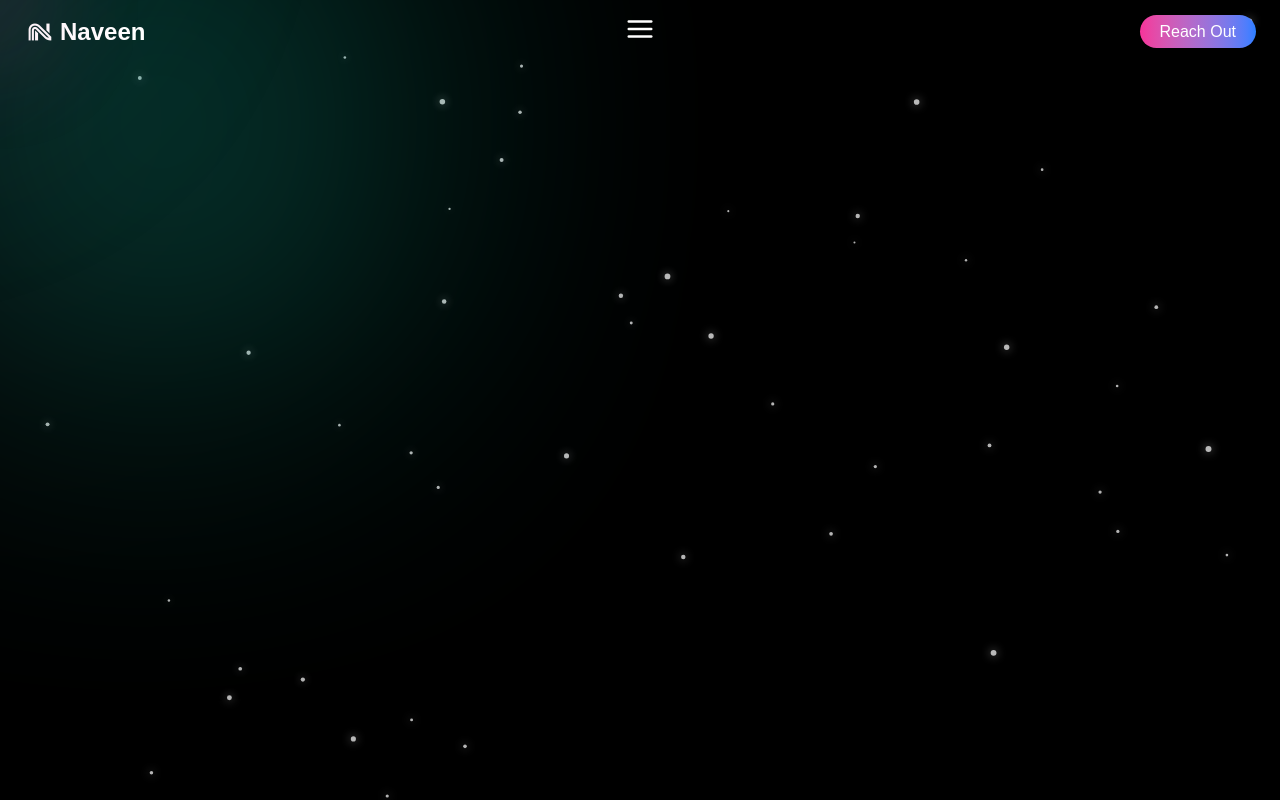
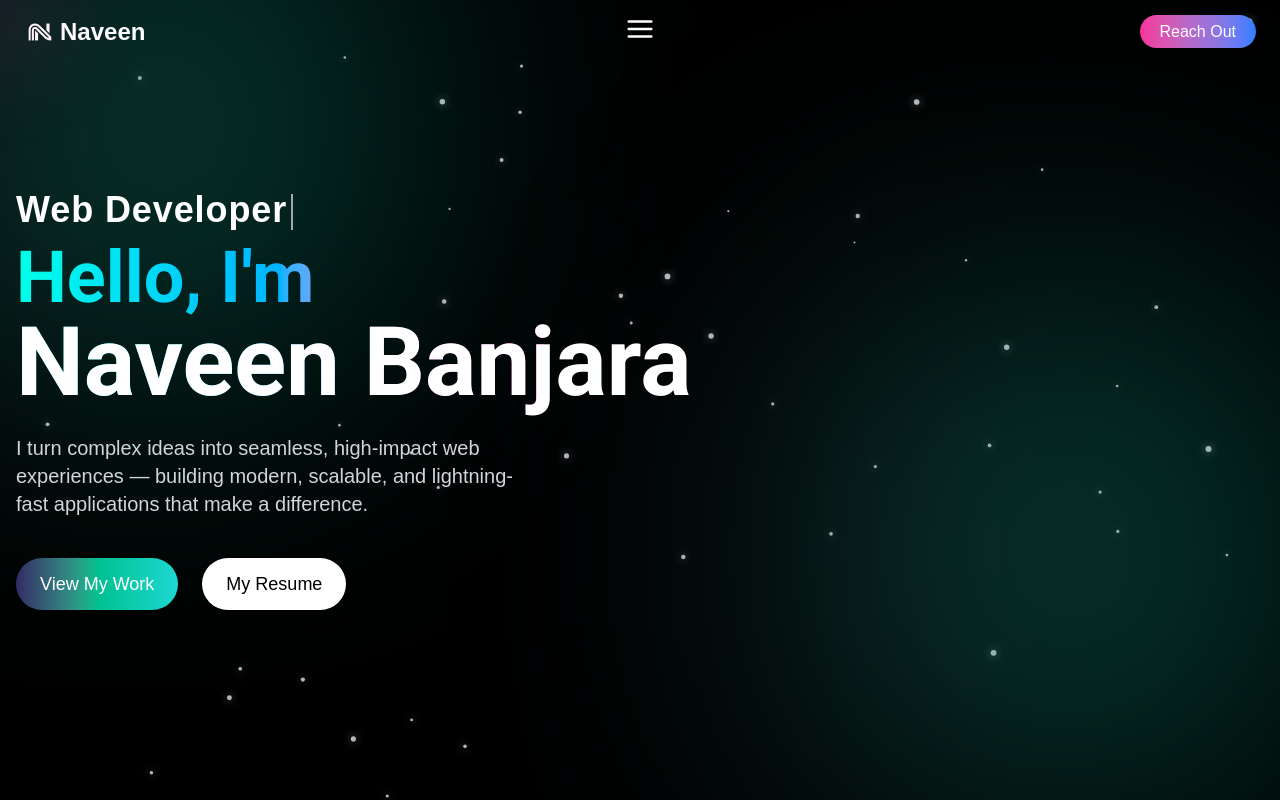
Before and after one commit to naveenbanjara89/Naveen-Portfolio, a React (Vite) app: page / in a window 1280 px wide. Shown: the top 800 px of the page. Built offline with nearby package versions, Linux system fonts and the light colour scheme.

Commit message:
Update Home.jsx file

```diff
--- a/src/Section/Home.jsx
+++ b/src/Section/Home.jsx
@@ -1,14 +1,82 @@
-import React from 'react'
+import React, { useMemo, useState } from 'react'
+import { motion} from "framer-motion"
 import ParticlesBackground from "../Components/ParticlesBackground"
+import { FaGithub, FaLinkedin } from 'react-icons/fa'
+
+const socials=[
+  {Icon:FaLinkedin,label:'LinkedIn',link:'https://github.com/naveenbanjara89'},
+  {Icon:FaGithub,label:'GitHub',link:'https://github.com/naveenbanjara89'}
+]
 
 const Home = () => {
+
+  const roles=useMemo(()=>["Web Developer","Software Developer"],[])
+
+  const [index, setIndex] = React.useState(0)
+  const [subIndex, setSubIndex] = React.useState(0)
+  const [deleting, setDeleting] = React.useState(false)
+
+  React.useEffect(() => {
+    const current =roles[index]
+    const timeout=setTimeout(()=>{
+      if(!deleting && subIndex<current.length ) setSubIndex(v=>v+1);
+      else if(!deleting && subIndex === current.length ) setTimeout(()=>setDeleting(true),1200);
+      else if(deleting && subIndex>0 ) setSubIndex(v=>v-1);
+      else if(deleting && subIndex === 0 ) {
+        setDeleting(false);
+        setIndex(p=>(p+1)%roles.length)
+      }
+    },deleting ? 40:60)
+
+    return ()=>clearTimeout(timeout)
+  }, [subIndex,deleting,index,roles])
+
+
   return (
     <section id='home' className='w-full h-screen relative bg-black overflow-hidden '>
       <ParticlesBackground/>
-      <div className='absolute inset -0 '>
+      <div className='absolute inset-0 '>
         <div className='absolute -top-32 -left-32 w-[70vw] sm:w-[z-500vw] md::w-[40vw] h-[70vw] sm:h-[50vw] md:h-[40vw] max-w-[500px] max-h-[500px] rounded-full bg-gradient-to-r from-[#302b63] via-[#00bf8f] to-[#1cd8d2] opacity-30 sm:opacity-20 md:opacity-10 blur-[100px] sm:blur-[130px] md:blur-[150px] animate-pulse ' ></div>
-        <div className='absolute -bottom-0 -right-0 w-[70vw] sm:w-[z-500vw] md::w-[40vw] h-[70vw] sm:h-[50vw] md:h-[40vw] max-w-[500px] max-h-[500px] rounded-full bg-gradient-to-r from-[#302b63] via-[#00bf8f] to-[#1cd8d2] opacity-30 sm:opacity-20 md:opacity-10 blur-[100px] sm:blur-[130px] md:blur-[150px] animate-pulse delay-500  '></div>
+        <div className='absolute bottom-0 right-0 w-[70vw] sm:w-[z-500vw] md::w-[40vw] h-[70vw] sm:h-[50vw] md:h-[40vw] max-w-[500px] max-h-[500px] rounded-full bg-gradient-to-r from-[#302b63] via-[#00bf8f] to-[#1cd8d2] opacity-30 sm:opacity-20 md:opacity-10 blur-[100px] sm:blur-[130px] md:blur-[150px] animate-pulse delay-500  '></div>
       </div>
+
+      <div className='relative z-10 h-full w-full max-w-7xl mx-auto px-4 grid grid-cols-1 lg:grid-cols-2  '>
+        <div className='flex flex-col justify-center h-full text-center lg:text-left relative '>
+          <div className='w-full lg:pr-24 mx-auto max-w-[48rem] '>
+            <motion.div className='mb-3 text-xl sm:text-2xl md:text-3xl lg:text-4xl font-semibold text-white tracking-wide min-h-[1.6rem] '
+            initial={{opacity:0,y:12}}
+            animate={{opacity:1,y:0}}
+            transition={{duration:0.6}} >
+              <span>
+                {roles[index].substring(0,subIndex) }
+              </span>
+              <span className='inline-block w-[2px] ml-1 bg-white animate-pulse align-middle' style={{height:"1em"}}></span>
+            </motion.div>
+            <motion.h1 className='text-4xl sm:text-5xl md:text-6xl lg:text-7xl font-bold bg-gradient-to-r from-[#00ffea] via-[#00b3ff] to-[#ff00c8] bg-clip-text text-transparent '
+            initial={{opacity:0,y:40}}
+            animate={{opacity:1,y:0}}
+            transition={{duration:1}} >
+              Hello, I'm
+              <br/>
+              <span className='text-white font-bold text-5xl sm:text-6xl md:text-7xl lg:text-8xl lg:whitespace-nowrap'>
+                Naveen Banjara
+              </span>
+            </motion.h1>
+            <motion.p className='mt-6 text-base sm:text-lg md:text-xl max-w-2xl mx-auto lg:mx-0 text-gray-300'
+            initial={{opacity:0,y:20}}
+            animate={{opacity:1,y:0}}
+            transition={{duration:0.8,delay:0.4}} >I turn complex ideas into seamless, high-impact web experiences — building modern, scalable, and lightning-fast applications that make a difference.</motion.p>
+            <motion.div className='mt-10 flex flex-wrap items-center justify-center lg:justify-start gap-6'
+            initial={{opacity:0,}}
+            animate={{opacity:1,}}
+            transition={{duration:0.8,delay:0.8}} >
+              <a href='projects' className='px-6 py-3 font-medium text-lg bg-gradient-to-r  from-[#302b63] via-[#00bf8f] to-[#1cd8d2] rounded-full shadow-lg hover:scale-105 transition-all  '>View My Work </a>
+              <a id='resume' href='/NaveenBanjaraResume.pdf'  className='px-6 py-3 rounded-full text-lg font-medium bg-white text-black hover:bg-gray-200 shadow-lg hover:scale-105 transition-all  '>My Resume </a>
+            </motion.div>
+          </div>
+        </div>
+      </div>
+
     </section>
   )
 }
```
Also changed, not shown: 1 other file (tests, documents, lock files or other folders).
